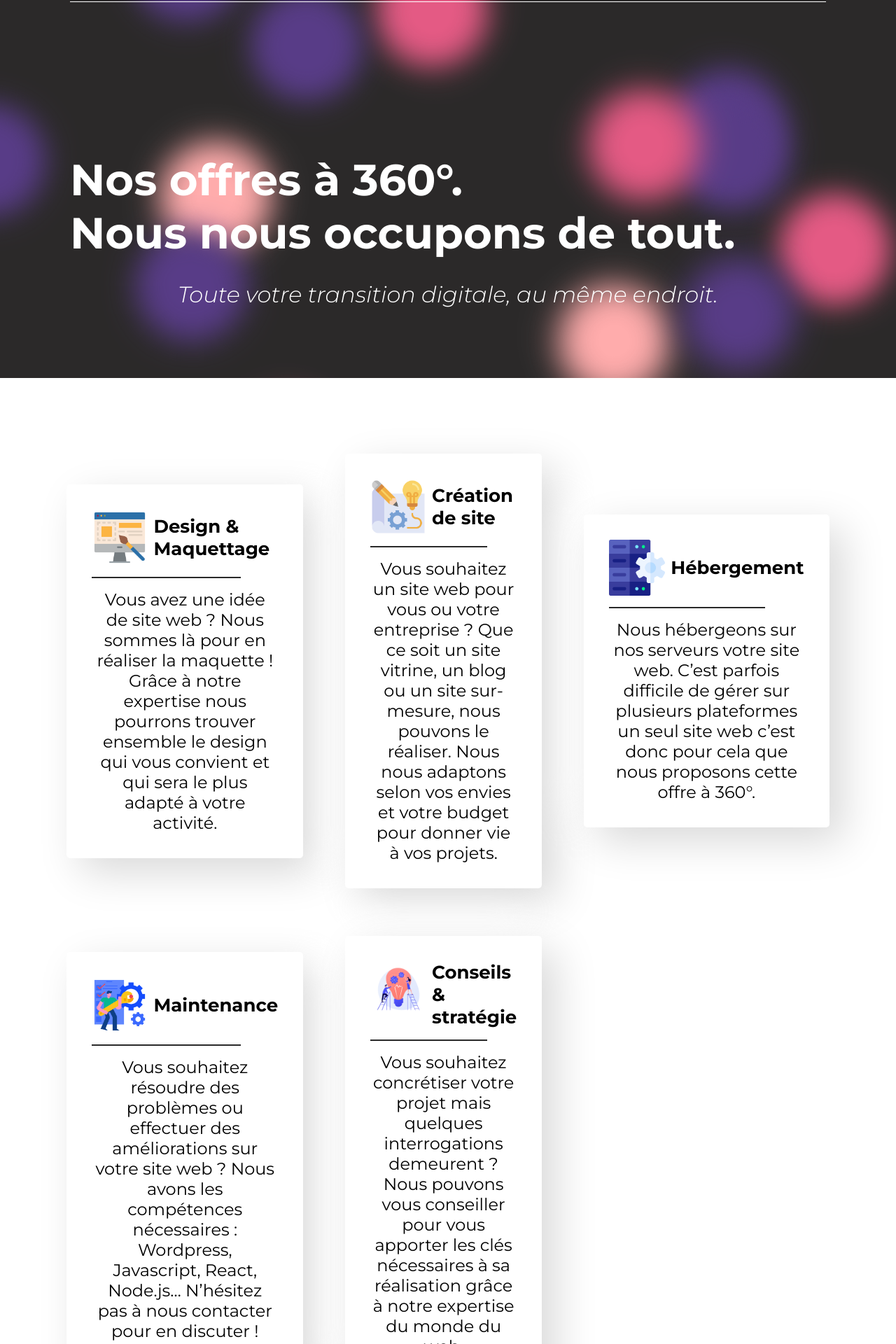
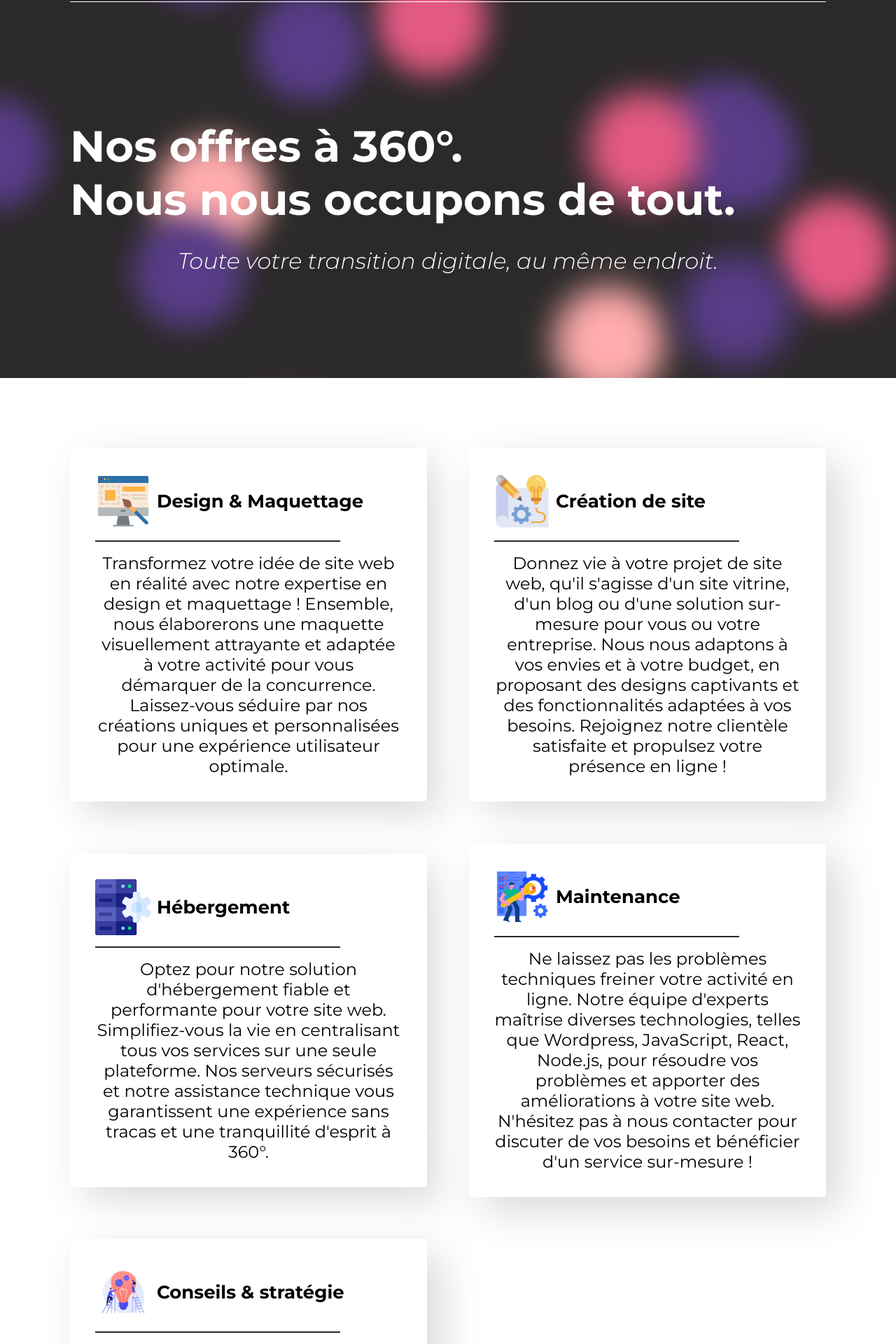
Before and after one commit to jeanchok/webagence, a Next.js app: page /offres in a window 1280 px wide. Shown: the part 140-2060 px from the top of the page at 70% size. Built offline with nearby package versions, Linux system fonts and the light colour scheme.

Commit message:
huge commit

```diff
--- a/components/ContactUs.js
+++ b/components/ContactUs.js
@@ -9,11 +9,10 @@ const ContactUs = () => {
             <div className='ContactUs__Container--text'>
                 {/* <i className="fa fa-comments-o" aria-hidden="true"></i> */}
 
-                <h3 className='ContactUs__Container--text-title'> <FontAwesomeIcon icon={faComment} />  Besoin d&apos;informations supplémentaires ?</h3>
+                <h3 className='ContactUs__Container--text-title'> <FontAwesomeIcon icon={faComment} />  Besoin d&apos;informations supplémentaires ou d'un devis ?</h3>
                 <h3 className='ContactUs__Container--text-title'>Contactez-nous !</h3>
                 <Link href="/contact" className='ContactUs__Container--text-link buttonFront'>Contact</Link>
             </div>
-
         </div>
     );
 };
--- a/package.json
+++ b/package.json
@@ -20,7 +20,7 @@
     "react-alice-carousel": "^2.6.1",
     "react-dom": "18.2.0",
     "react-icons": "^4.4.0",
-    "react-intersection-observer": "^9.4.0",
+    "react-intersection-observer": "^9.4.3",
     "sass": "^1.53.0",
     "styled-components": "^5.3.5"
   },
--- a/pages/offres.js
+++ b/pages/offres.js
@@ -12,27 +12,27 @@ const offers = () => {
         {
             logoSrc: './img/imgSite/creation-de-sites-web.png',
             title: `Design & Maquettage`,
-            text: `Vous avez une idée de site web ? Nous sommes là pour en réaliser la maquette ! Grâce à notre expertise nous pourrons trouver ensemble le design qui vous convient et qui sera le plus adapté à votre activité.`,
+            text: `Transformez votre idée de site web en réalité avec notre expertise en design et maquettage ! Ensemble, nous élaborerons une maquette visuellement attrayante et adaptée à votre activité pour vous démarquer de la concurrence. Laissez-vous séduire par nos créations uniques et personnalisées pour une expérience utilisateur optimale.`,
         },
         {
             logoSrc: './img/imgSite/prototype.png',
             title: `Création de site`,
-            text: `Vous souhaitez un site web pour vous ou votre entreprise ? Que ce soit un site vitrine, un blog ou un site sur-mesure, nous pouvons le réaliser. Nous nous adaptons selon vos envies et votre budget pour donner vie à vos projets.`,
+            text: `Donnez vie à votre projet de site web, qu'il s'agisse d'un site vitrine, d'un blog ou d'une solution sur-mesure pour vous ou votre entreprise. Nous nous adaptons à vos envies et à votre budget, en proposant des designs captivants et des fonctionnalités adaptées à vos besoins. Rejoignez notre clientèle satisfaite et propulsez votre présence en ligne !`,
         },
         {
             logoSrc: './img/imgSite/serveur.png',
             title: `Hébergement`,
-            text: `Nous hébergeons sur nos serveurs votre site web. C’est parfois difficile de gérer sur plusieurs plateformes un seul site web c’est donc pour cela que nous proposons cette offre à 360°.`,
+            text: `Optez pour notre solution d'hébergement fiable et performante pour votre site web. Simplifiez-vous la vie en centralisant tous vos services sur une seule plateforme. Nos serveurs sécurisés et notre assistance technique vous garantissent une expérience sans tracas et une tranquillité d'esprit à 360°.`,
         },
         {
             logoSrc: './img/imgSite/entretien.png',
             title: `Maintenance`,
-            text: `Vous souhaitez résoudre des problèmes ou effectuer des améliorations sur votre site web ? Nous avons les compétences nécessaires : Wordpress, Javascript, React, Node.js… N’hésitez pas à nous contacter pour en discuter !`,
+            text: `Ne laissez pas les problèmes techniques freiner votre activité en ligne. Notre équipe d'experts maîtrise diverses technologies, telles que Wordpress, JavaScript, React, Node.js, pour résoudre vos problèmes et apporter des améliorations à votre site web. N'hésitez pas à nous contacter pour discuter de vos besoins et bénéficier d'un service sur-mesure !`,
         },
         {
             logoSrc: './img/imgSite/20943456.png',
             title: `Conseils & stratégie`,
-            text: `Vous souhaitez concrétiser votre projet mais quelques interrogations demeurent ? Nous pouvons vous conseiller pour vous apporter les clés nécessaires à sa réalisation grâce à notre expertise du monde du web.`,
+            text: `Vous avez un projet en tête mais vous ne savez pas par où commencer ? Notre équipe de professionnels est là pour vous guider et vous fournir les conseils stratégiques nécessaires à la réussite de votre projet. Profitez de notre expertise du monde du web et des meilleures pratiques pour maximiser votre impact en ligne et atteindre vos objectifs.`,
         }
 
     ]
@@ -48,61 +48,23 @@ const offers = () => {
             <section className='header_textContainer'>
 
                 <div className='header_textContainer--flex'>
-                    <h1>
-                        Nos offres à 360°. <br />
-                        Nous nous occupons de tout.
-                    </h1>
+                    <div>
+                        <h1>
+                            Nos offres à 360°.
+                        </h1>
+                        <h1>
+                            Nous nous occupons de tout.
+                        </h1>
+                    </div>
                 </div>
                 <p>Toute votre transition digitale, au même endroit.</p>
             </section >
             <section className='offresSection'>
-
                 {
                     offers.map((offer, index) => (
                         <Offers key={index} offer={offer} />
                     ))
                 }
-
-
-                {/*
-                <div className='offresSection__Card'>
-                    <img layout='fill' src=".\img\imgSite\creation-de-sites-web.png" alt="illustration design" />
-                    <div className='offresSection__Card--Text--right'>
-                        <h2>Design & Maquettage</h2>
-                        <p>Vous avez une idée de site web ? Nous sommes là pour en réaliser la maquette ! Grâce à notre expertise nous pourrons trouver ensemble le design qui vous convient et qui sera le plus adapté à votre activité.</p>
-                    </div>
-                </div>
-                <div className="line"></div>
-                <div className='offresSection__Card'>
-
-                    <div className='offresSection__Card--Text--left'>
-                        <h2>Création de site</h2>
-                        <p>Vous souhaitez un site web pour vous ou votre entreprise ? Que ce soit un site vitrine, un blog ou un site sur-mesure, nous pouvons le réaliser. Nous nous adaptons selon vos envies et votre budget pour donner vie à vos projets.</p>                </div>
-                    <img layout='fill' src=".\img\imgSite\prototype.png" alt="illustration création site" />
-                </div>
-                <div className="line"></div>
-                <div className='offresSection__Card'>
-                    <img layout='fill' src=".\img\imgSite\serveur.png" alt="illustration hébergement" />
-                    <div className='offresSection__Card--Text--right'>
-                        <h2>Hébergement</h2>
-                        <p>Nous hébergeons sur nos serveurs votre site web. C’est parfois difficile de gérer sur plusieurs plateformes un seul site web c’est donc pour cela que nous proposons cette offre à 360°.</p>                </div>
-                </div>
-                <div className="line"></div>
-                <div className='offresSection__Card'>
-
-                    <div className='offresSection__Card--Text--left'>
-                        <h2>Maintenance</h2>
-                        <p>Vous souhaitez résoudre des problèmes ou effectuer des améliorations sur votre site web ? Nous avons les compétences nécessaires : Wordpress, Javascript, React, Node.js… N’hésitez pas à nous contacter pour en discuter !</p>                </div>
-                    <img layout='fill' src=".\img\imgSite\entretien.png" alt="illustration maintenance" />
-                </div>
-                <div className="line"></div>
-                <div className='offresSection__Card'>
-                    <img layout='fill' src=".\img\imgSite\20943456.png" alt="illustration conseils" />
-                    <div className='offresSection__Card--Text--right'>
-                        <h2>Conseils & stratégie</h2>
-                        <p>Vous souhaitez concrétiser votre projet mais quelques interrogations demeurent ? Nous pouvons vous conseiller pour vous apporter les clés nécessaires à sa réalisation grâce à notre expertise du monde du web.</p>                </div>
-                </div> */}
-
             </section>
             <ScrollButton />
             <ContactUs />
--- a/styles/_settings.scss
+++ b/styles/_settings.scss
@@ -73,20 +73,17 @@ section {
     position: relative;
 
     @include tablette-only {
-        margin-left: 20px;
-        margin-right: 20px;
+        width: 90%;
         height: 100%;
     }
 
     @include mobile() {
-        margin-left: 20px;
-        margin-right: 20px;
+        width: 90%;
         height: 100%;
     }
 
     @include mobileS {
-        margin-left: 20px;
-        margin-right: 20px;
+        width: 90%;
         height: 100%;
     }
 
@@ -135,7 +132,7 @@ $pinklight : #ffb6b6;
     color: $pink;
     transition: all 0.5s ease;
     transform: scale(1);
-    color: $pink  !important;
+    color: $pink !important;
     left: 0 !important;
     bottom: 30px !important;
     margin-bottom: 15px !important;
--- a/styles/pages/_contact.scss
+++ b/styles/pages/_contact.scss
@@ -4,7 +4,7 @@ h1 {
     font-weight: 700;
     font-size: 80px;
     line-height: 98px;
-    padding-top: 96px;
+    //padding-top: 96px;
     color: #FFFFFF;
 }
 
@@ -15,6 +15,8 @@ h1 {
         color: black;
         margin-left: 40px;
     }
+
+
 }
 
 
@@ -33,7 +35,7 @@ h1 {
 #contact-form {
     max-width: 800px;
     margin: auto;
-    animation: text-focus-in 1.5s cubic-bezier(0.550, 0.085, 0.680, 0.530) both;
+    //animation: text-focus-in 1.5s cubic-bezier(0.550, 0.085, 0.680, 0.530) both;
     width: 50%;
 
     @include tablette-only {
@@ -122,10 +124,7 @@ h1 {
 .contactInfo {
     display: flex;
     flex-direction: column;
-    width: 45%;
-    animation: text-focus-in 1.5s cubic-bezier(0.550, 0.085, 0.680, 0.530) both;
 
-    margin: auto;
     margin-top: 40px;
 
 
@@ -183,6 +182,12 @@ h1 {
     justify-content: space-between;
     margin: auto;
     margin-top: 80px;
+    margin-bottom: 40px;
+
+    h2 {
+        font-size: 40px;
+        color: $pink;
+    }
 
     @include tablette-only {
         flex-direction: column;
@@ -227,3 +232,20 @@ h1 {
         display: none;
     }
 }
+
+.contactFormContainer__question {
+    flex-direction: column;
+
+
+    h2 {
+        margin-bottom: 40px;
+        font-size: 40px;
+        color: $pink;
+        padding-top: 20px;
+        border-top: $pink 1px solid;
+    }
+
+    iframe {
+        width: 100%;
+    }
+}
--- a/styles/pages/_index.scss
+++ b/styles/pages/_index.scss
@@ -5,14 +5,20 @@
     flex-direction: column;
     justify-content: center;
 
+    @for $i from 1 through 10 {
+        & h1:nth-child(#{$i}n) {
+            animation: titleEntrance #{$i * 0.5}s ease-in-out;
+        }
+    }
+
     & h1 {
         font-weight: 700;
-        //font-size: 80px;
         line-height: 98px;
-        padding-top: 96px;
+        //padding-top: 96px;
         color: #FFFFFF;
         line-height: normal;
         font-size: calc(50px + (70 - 50) * ((100vw - 768px) / (1600 - 768)));
+        overflow: hidden;
 
         @include tablette-only {
             margin-left: 20px;
@@ -43,6 +49,8 @@
         line-height: 39px;
         text-align: center;
         color: white;
+        -webkit-animation: text-focus-in 1s cubic-bezier(0.550, 0.085, 0.680, 0.530) both;
+        animation: text-focus-in 1s cubic-bezier(0.550, 0.085, 0.680, 0.530) both;
 
         @include LowerThanTablette {
             font-size: 22px;
@@ -67,6 +75,49 @@
     &--flex {
         display: flex;
         justify-content: space-between;
+    }
+}
+
+
+@-webkit-keyframes text-focus-in {
+    0% {
+        -webkit-filter: blur(12px);
+        filter: blur(12px);
+        opacity: 0;
+    }
+
+    100% {
+        -webkit-filter: blur(0px);
+        filter: blur(0px);
+        opacity: 1;
+    }
+}
+
+@keyframes text-focus-in {
+    0% {
+        -webkit-filter: blur(12px);
+        filter: blur(12px);
+        opacity: 0;
+    }
+
+    100% {
+        -webkit-filter: blur(0px);
+        filter: blur(0px);
+        opacity: 1;
+    }
+}
+
+
+
+@-webkit-keyframes titleEntrance {
+    from {
+        -webkit-transform: translateY(100%);
+        opacity: 0;
+    }
+
+    to {
+        -webkit-transform: rotate(0%);
+        opacity: 1;
     }
 }
 
--- a/styles/pages/_offres.scss
+++ b/styles/pages/_offres.scss
@@ -4,23 +4,25 @@
     justify-content: center;
     align-items: center;
     display: grid;
-    grid-template-columns: repeat(3, 1fr);
+    grid-template-columns: repeat(2, 1fr);
     grid-template-rows: repeat(2, 1fr);
     grid-column-gap: 60px;
     grid-row-gap: 60px;
-    max-width: 80vw !important;
 
     @include mobile {
         display: flex;
         flex-direction: column;
         align-items: center;
-        max-width: 90vw !important;
+        width: 100%;
+        justify-content: center;
     }
 
     @include tablette-only {
         display: flex;
         flex-direction: column;
         align-items: center;
+        justify-content: center;
+        width: 100%;
     }
 
     &__Card {
@@ -94,7 +96,7 @@
 .offersCard {
     display: flex;
     flex-direction: column;
-    width: 100%;
+
     justify-content: center;
     gap: 16px;
 
@@ -106,6 +108,17 @@
     box-shadow: 20px 20px 60px #d9d9d9,
         -20px -20px 60px #ffffff;
 
+    @include tablette-only {
+        width: 90%;
+    }
+
+    @include mobile() {
+        width: 90%;
+    }
+
+    @include mobileS {
+        width: 90%;
+    }
 
 
     &__header {
```
Also changed, not shown: pages/agence.js (+11 -5 lines), pages/contact.js (+22 -9 lines), pages/index.js (+8 -5 lines), pages/projets.js (+12 -5 lines), styles/components/_ContactUs.scss (+5 -1 lines), 1 other file (tests, documents, lock files or other folders).
